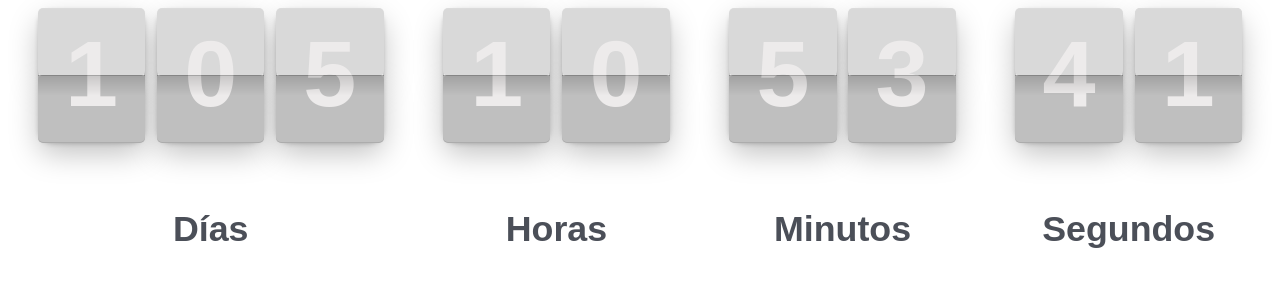
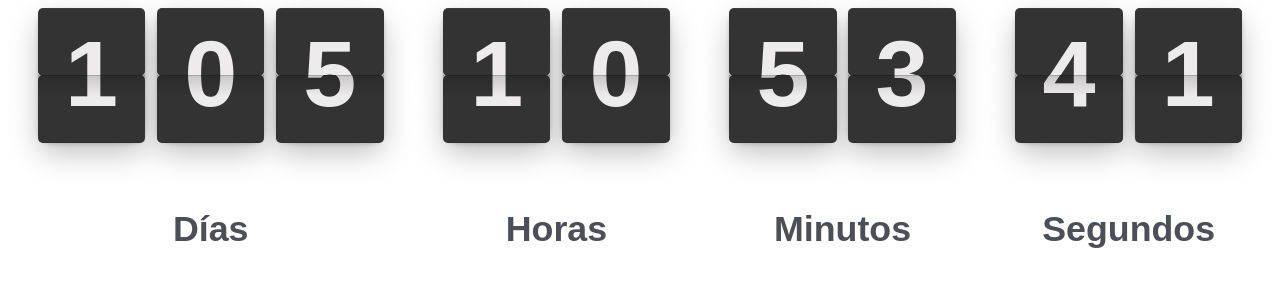
Before and after one commit to Chanito1201/mi-temporizador, a plain HTML site: page index.html in a window 1280 px wide. Drawn offline with Linux system fonts and the light colour scheme.

Commit message:
Update index.html

```diff
--- a/index.html
+++ b/index.html
@@ -7,7 +7,7 @@
 
         <link rel="stylesheet" href="flip.min.css">
     </head>
-    <body>
+    <body style="background-color: transparent;">
         <!-- START OF FLIP EXAMPLE PRESET -->
 
         <style>
@@ -15,7 +15,7 @@
                 padding-bottom: 1em;
                 font-size: 1rem;
                 font-family: Arial, sans-serif; /* Fuente ajustada */
-                color: #4b4f58; /* Color ajustado */
+                color: #cccccc; /* Color de los números */
                 font-weight: bold; /* Grosor ajustado */
             }
 
@@ -33,18 +33,18 @@
 
             /* Estilos para los contenedores de los números */
             .tick-flip-panel {
-                background-color: #f0f0f0; /* Color de fondo de los contenedores */
+                background-color: #333333; /* Color oscuro para los paneles de los números */
                 border-radius: 5px; /* Bordes redondeados para los contenedores */
             }
 
             /* Estilo para la parte superior del panel de números */
             .tick-flip-panel-front {
-                background-color: #d9d9d9; /* Color para la parte delantera del contenedor */
+                background-color: #333333; /* Color para la parte delantera del contenedor */
             }
 
             /* Estilo para la parte trasera del panel de números */
             .tick-flip-panel-back {
-                background-color: #bfbfbf; /* Color para la parte trasera del contenedor */
+                background-color: #333333; /* Color para la parte trasera del contenedor */
             }
         </style>
 
```
